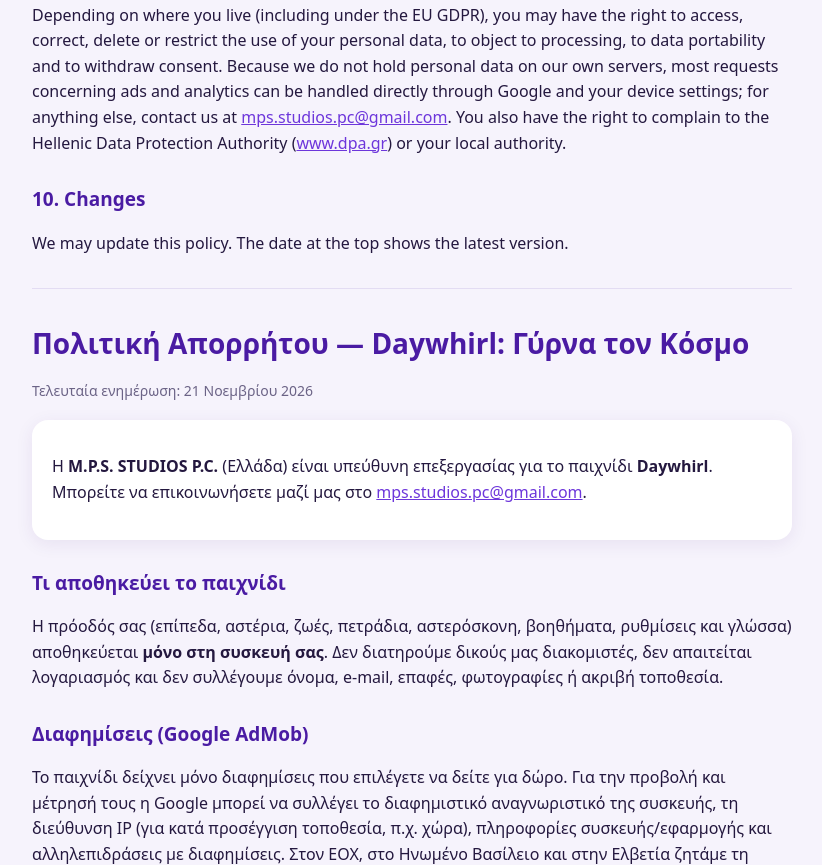
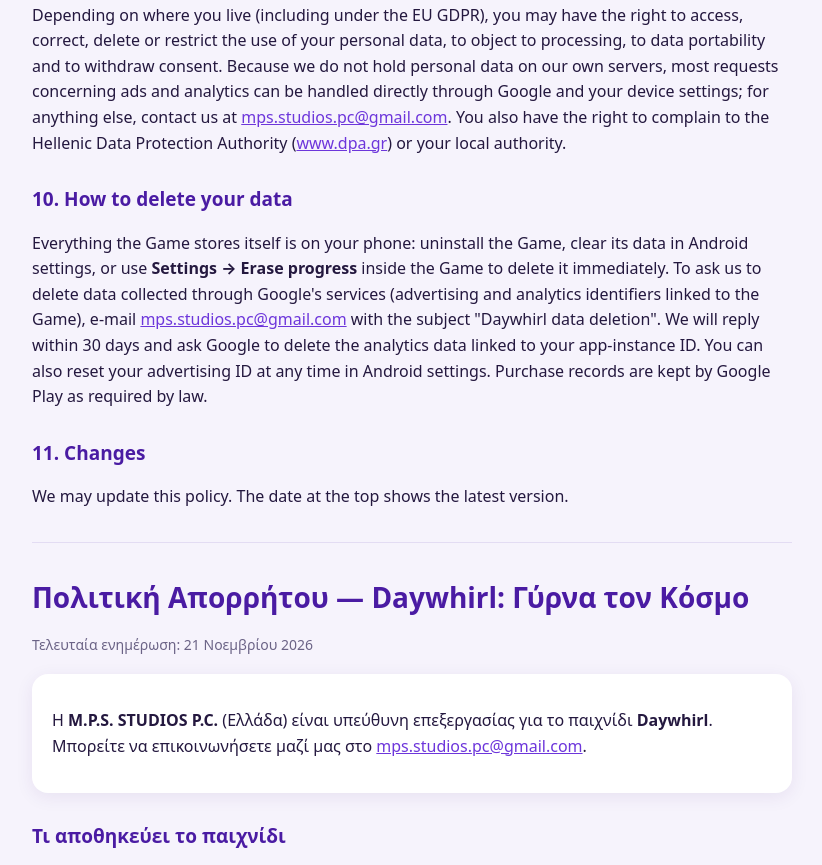
Before and after one commit to mpsstudios/mpsstudios.github.io, a plain HTML site: page daywhirl-privacy.html in a window 1280 px wide. Shown: the part 1993-2858 px from the top of the page, without its empty margins (228-1050 px from the left). Drawn offline with Linux system fonts and the light colour scheme.

Commit message:
Update daywhirl-privacy.html

```diff
--- a/daywhirl-privacy.html
+++ b/daywhirl-privacy.html
@@ -51,7 +51,9 @@ hr{border:0;border-top:1px solid #e3dcf3;margin:32px 0}
 <p>The Game is intended for a general audience aged 13 and over and is not directed at children under 13. We do not knowingly collect personal information from children under 13. If you believe a child has provided information, please contact us and we will help remove it.</p>
 <h2>9. Your rights</h2>
 <p>Depending on where you live (including under the EU GDPR), you may have the right to access, correct, delete or restrict the use of your personal data, to object to processing, to data portability and to withdraw consent. Because we do not hold personal data on our own servers, most requests concerning ads and analytics can be handled directly through Google and your device settings; for anything else, contact us at <a href="mailto:mps.studios.pc@gmail.com">mps.studios.pc@gmail.com</a>. You also have the right to complain to the Hellenic Data Protection Authority (<a href="https://www.dpa.gr">www.dpa.gr</a>) or your local authority.</p>
-<h2>10. Changes</h2>
+<h2 id="delete">10. How to delete your data</h2>
+<p>Everything the Game stores itself is on your phone: uninstall the Game, clear its data in Android settings, or use <b>Settings → Erase progress</b> inside the Game to delete it immediately. To ask us to delete data collected through Google's services (advertising and analytics identifiers linked to the Game), e-mail <a href="mailto:mps.studios.pc@gmail.com?subject=Daywhirl%20data%20deletion">mps.studios.pc@gmail.com</a> with the subject "Daywhirl data deletion". We will reply within 30 days and ask Google to delete the analytics data linked to your app-instance ID. You can also reset your advertising ID at any time in Android settings. Purchase records are kept by Google Play as required by law.</p>
+<h2>11. Changes</h2>
 <p>We may update this policy. The date at the top shows the latest version.</p>
 <hr id="el">
 <h1>Πολιτική Απορρήτου — Daywhirl: Γύρνα τον Κόσμο</h1>
@@ -71,6 +73,8 @@ hr{border:0;border-top:1px solid #e3dcf3;margin:32px 0}
 <p>Αν το επιτρέψετε, το παιχνίδι δείχνει μία τοπική υπενθύμιση όταν γεμίσουν οι ζωές σας. Δημιουργείται στη συσκευή σας και δεν περνά από διακομιστές μας.</p>
 <h2>Παιδιά</h2>
 <p>Το παιχνίδι απευθύνεται σε κοινό 13 ετών και άνω και δεν στοχεύει παιδιά κάτω των 13.</p>
+<h2>Διαγραφή δεδομένων</h2>
+<p>Ό,τι αποθηκεύει το ίδιο το παιχνίδι βρίσκεται στο κινητό σας: απεγκαταστήστε το, διαγράψτε τα δεδομένα του από τις ρυθμίσεις Android ή πατήστε <b>Ρυθμίσεις → Διαγραφή προόδου</b>. Για διαγραφή δεδομένων που συλλέχθηκαν μέσω των υπηρεσιών της Google, στείλτε e-mail στο <a href="mailto:mps.studios.pc@gmail.com?subject=Daywhirl%20data%20deletion">mps.studios.pc@gmail.com</a> με θέμα «Daywhirl data deletion». Απαντάμε μέσα σε 30 ημέρες.</p>
 <h2>Τα δικαιώματά σας</h2>
 <p>Έχετε δικαίωμα πρόσβασης, διόρθωσης, διαγραφής, περιορισμού, εναντίωσης, φορητότητας και ανάκλησης συγκατάθεσης σύμφωνα με τον ΓΚΠΔ, καθώς και δικαίωμα καταγγελίας στην Αρχή Προστασίας Δεδομένων Προσωπικού Χαρακτήρα (<a href="https://www.dpa.gr">www.dpa.gr</a>).</p>
 </main>
```
